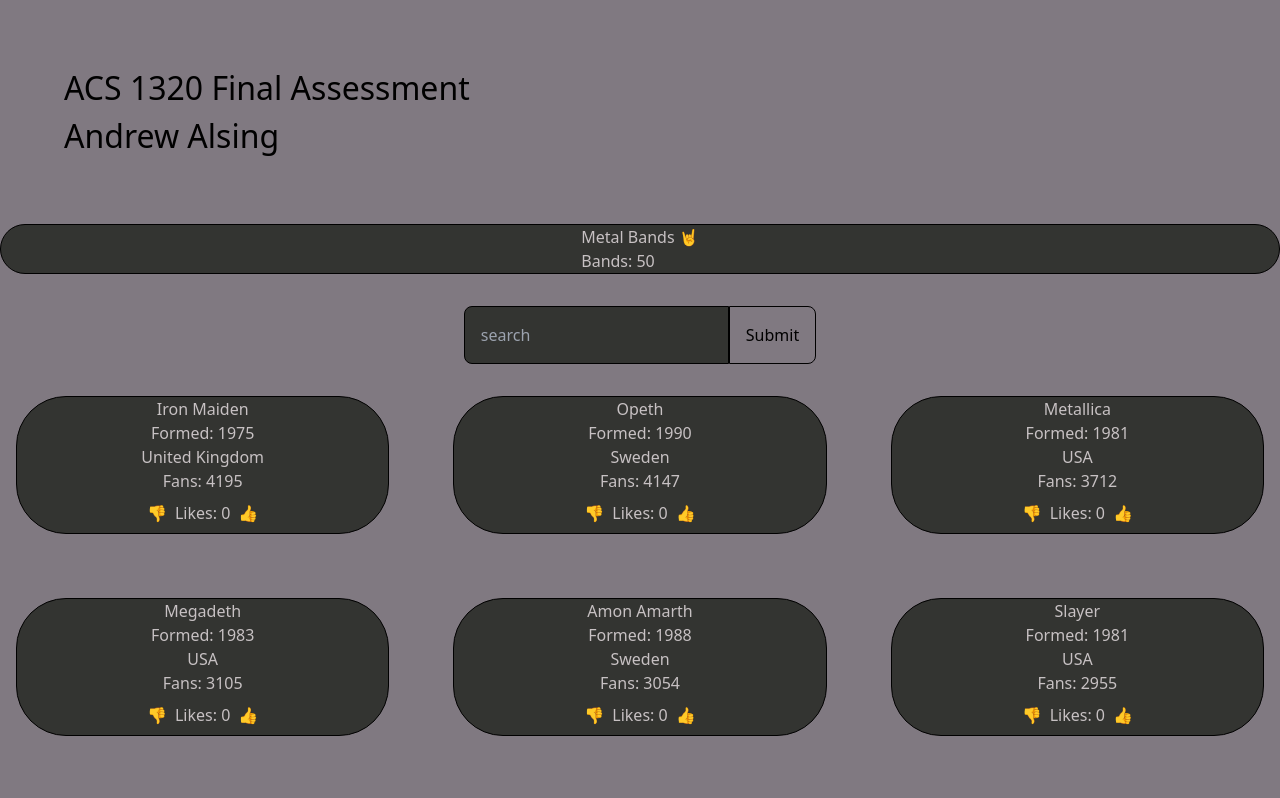
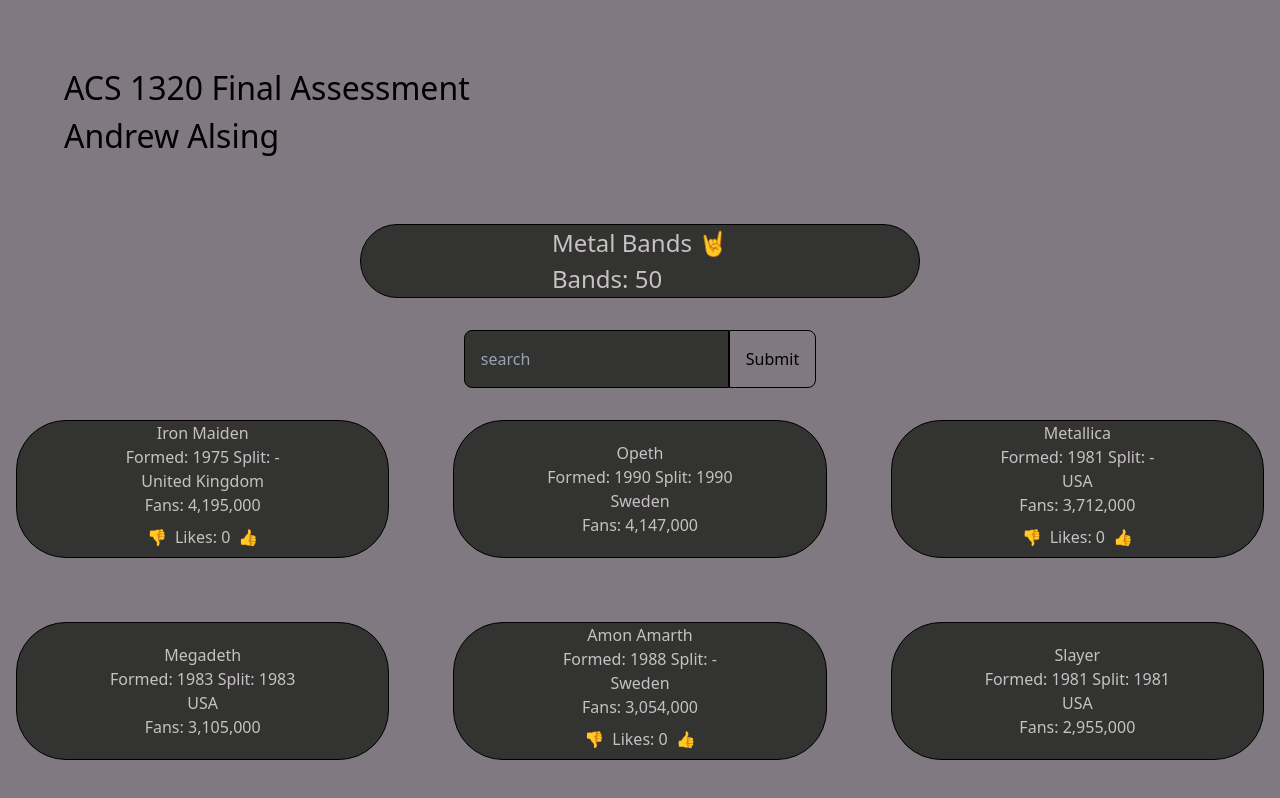
Before and after one commit to Andrew32A/ACS-1320-Final-Assessment, a React (Create React App) app: page / in a window 1280 px wide. Shown: the top 798 px of the page. Built offline with nearby package versions, Linux system fonts and the light colour scheme.

Commit message:
finished stretch challenges

```diff
--- a/package.json
+++ b/package.json
@@ -1,6 +1,6 @@
 {
   "name": "andrew-acs-1320-final",
-  "homepage": "http://Andrew32A.github.io/ACS-1320-Final-Assessment ",
+  "homepage": "http://Andrew32A.github.io/ACS-1320-Final-Assessment",
   "version": "0.1.0",
   "private": true,
   "dependencies": {
--- a/src/components/Band/Band.js
+++ b/src/components/Band/Band.js
@@ -2,16 +2,16 @@
 import "./Band.css"
 
 function Band(props) {
-    const { band_name, formed, origin, fans } = props
+    const { band_name, formed, origin, fans, split } = props
 
     return (
         <div className="Band-wrapper">
             <div className="">
                 <div className="">{ band_name }</div>
-                <div>Formed: { formed }</div>
+                <div>Formed: { formed } Split: { split }</div>
                 <div>{ origin }</div>
                 <div>Fans: { fans }</div>
-                <Like />
+                { split === '-' ? <Like /> : '' }
             </div>
         </div>
     )
--- a/src/components/BandList/BandList.js
+++ b/src/components/BandList/BandList.js
@@ -7,7 +7,8 @@
     const [query, setQuery] = useState('')
     const bands = data
     .filter(obj => obj.band_name.toLowerCase().includes(query.toLowerCase()) || obj.origin.toLowerCase().includes(query.toLowerCase()))
-    .map(({ id, band_name, formed, origin, fans }) => {
+    .map(({ id, band_name, formed, origin, fans, split }) => {
+        const fanTotal = (Number(fans) * 1000).toLocaleString('en')
         return (
             <Band
             id={id}
@@ -15,7 +16,8 @@
             band_name={band_name}
             formed={formed}
             origin={origin}
-            fans={fans}
+            fans={fanTotal}
+            split={split}
             />
         )
     })
--- a/src/components/Like/Like.js
+++ b/src/components/Like/Like.js
@@ -5,7 +5,6 @@
     const [like_count, setCount] = useState(0)
 
      return (
-
         <div className="Counter">
             <button
                 onClick={() => {
@@ -19,7 +18,6 @@
                 }}
             >👍</button>
         </div>
-
     );
 }
 
--- a/src/components/MetalMeta/MetalMeta.css
+++ b/src/components/MetalMeta/MetalMeta.css
@@ -5,5 +5,7 @@
     border-radius: 50px;
     background-color: #333431;
     color: #c7c1c3;
-
+    font-size: 1.5em;
+    margin-right: 15em;
+    margin-left: 15em;
 }
--- a/src/components/MetalMeta/MetalMeta.js
+++ b/src/components/MetalMeta/MetalMeta.js
@@ -4,7 +4,7 @@
 function MetalMeta() {
     return (
         <div className="total">
-            <div className="">
+            <div className="total-wrapper">
                 <div className="">Metal Bands 🤘</div>
                 <div>Bands: { data.length }</div>
             </div>
```
